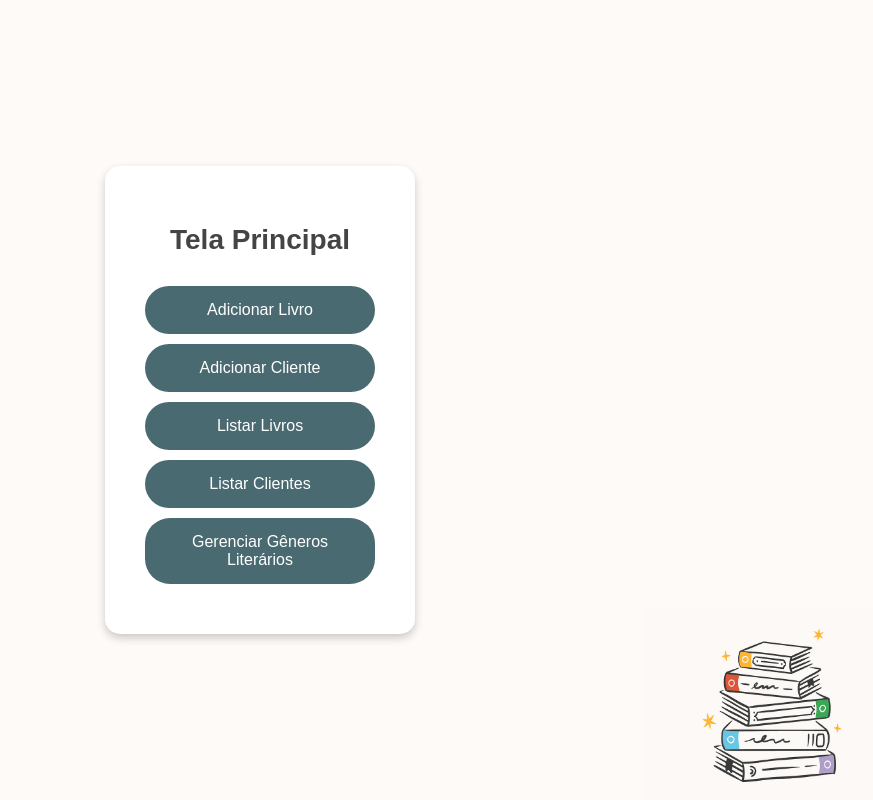
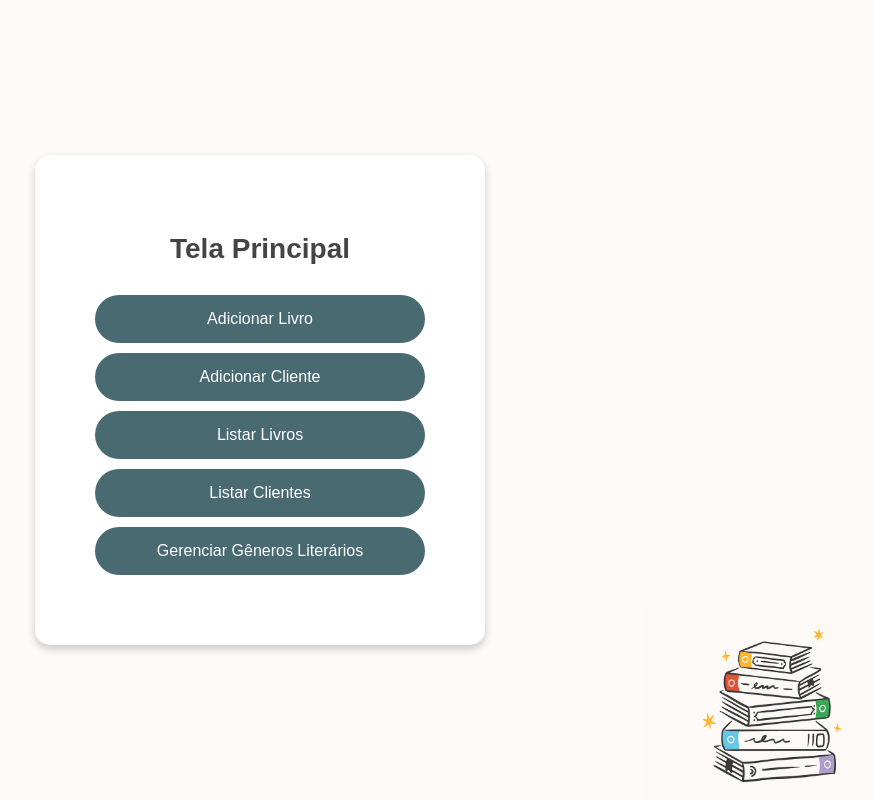
Before and after one commit to isaacdavii/UNIFEI_EngDeSoftware_I, a Flask app: page / in a window 1280 px wide. Shown: the whole page, without its empty margins (380-1253 px from the left). Run offline with Flask 3, Linux system fonts and the light colour scheme.

Commit message:
Melhoria na estilização da tela principal.

```diff
--- a/templates/principal.html
+++ b/templates/principal.html
@@ -20,7 +20,7 @@
         .container {
             text-align: center;
             background-color: white;
-            padding: 40px;
+            padding: 60px;
             border-radius: 15px;
             box-shadow: 0 4px 8px rgba(0, 0, 0, 0.2);
         }
@@ -33,7 +33,7 @@
 
         .button {
             display: block;
-            width: 200px;
+            width: 300px;
             padding: 15px;
             margin: 10px auto;
             background-color: #4A6A72;
```
